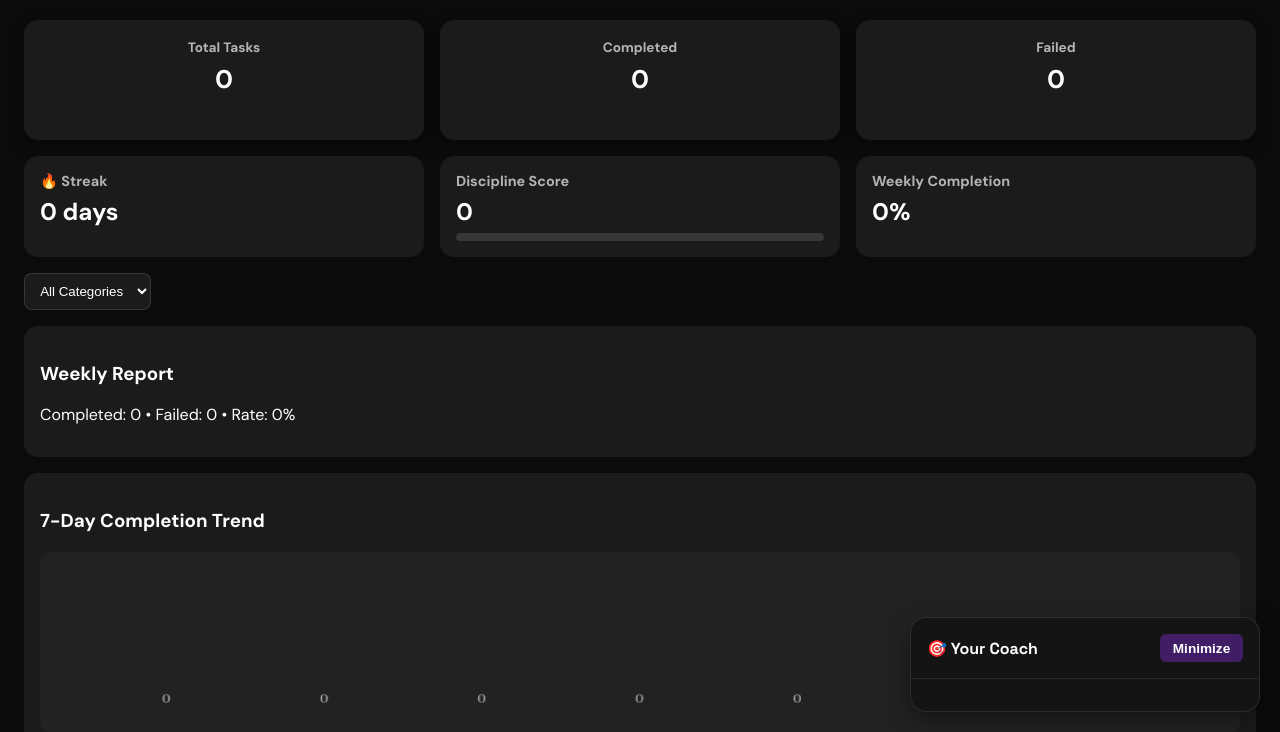
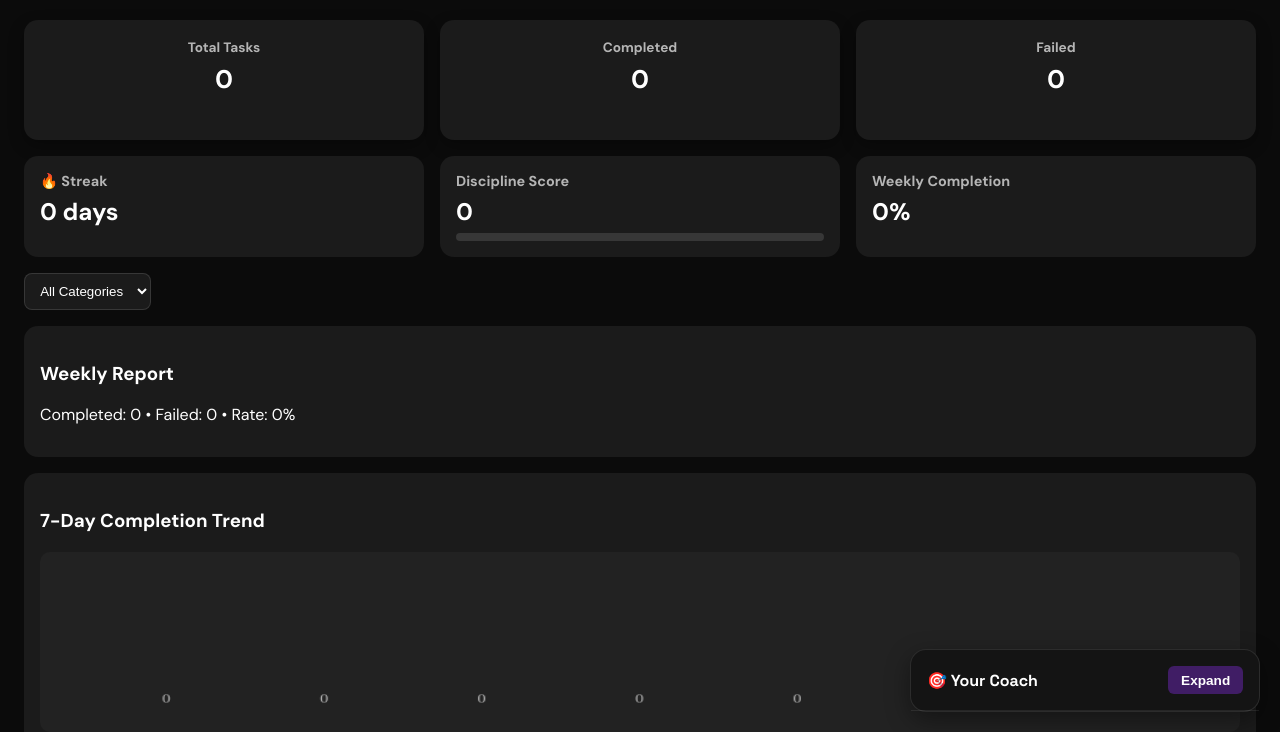
Before and after one commit to HendrickslinUX/Metrix, a website: page user-dashboard.html in a window 1280 px wide. Both pictures are taken after a click on the button "Minimize". Shown: the part 68-800 px from the top of the page. Drawn offline with Linux system fonts and the light colour scheme; no server answers.

Commit message:
Update user-dashboard.html

```diff
--- a/user-dashboard.html
+++ b/user-dashboard.html
@@ -285,6 +285,7 @@
     display: flex;
     flex-direction: column;
     border: 1px solid rgba(255,255,255,0.1);
+    transition: max-height 0.18s ease;
   }
   .coach-panel-header {
     padding: 1rem;
@@ -519,6 +520,35 @@
 
   const editModal = document.getElementById('editModal');
 
+  // ✅ FIX: Coach minimize toggle wiring
+  const coachPanel = document.getElementById('coachPanel');
+  const coachPanelToggle = document.getElementById('coachPanelToggle');
+  const coachMessages = document.getElementById('coachMessages');
+  let coachMinimized = false;
+
+  function applyCoachPanelState() {
+    if (!coachPanel || !coachPanelToggle || !coachMessages) return;
+    if (coachMinimized) {
+      coachPanel.style.maxHeight = '64px';
+      coachMessages.style.display = 'none';
+      coachPanelToggle.textContent = 'Expand';
+    } else {
+      coachPanel.style.maxHeight = '';
+      coachMessages.style.display = 'flex';
+      coachPanelToggle.textContent = 'Minimize';
+    }
+  }
+
+  if (coachPanelToggle) {
+    coachPanelToggle.addEventListener('click', () => {
+      coachMinimized = !coachMinimized;
+      applyCoachPanelState();
+    });
+  }
+
+  // Ensure correct initial state
+  applyCoachPanelState();
+
   function notify(message, type = 'info') {
     const toast = document.createElement('div');
     toast.className = 'toast';
@@ -553,7 +583,6 @@
   function saveTaskLocallyAndRemote(task) {
     state.tasks.push(task);
 
-    // IMPORTANT: remote save must still happen; show error if it fails
     if (window._saveTask) {
       window._saveTask(task)
         .then(() => notify('Saved', 'success'))
@@ -854,11 +883,10 @@
 
   categoryFilter.onchange = (e) => { state.categoryFilter = e.target.value; renderCalendar(); };
 
-  // ====== FIXED HYDRATION (THIS IS THE BUG FIX) ======
-  // Clone loadedTasks BEFORE clearing state.tasks so we don't wipe the input array.
+  // ====== FIXED HYDRATION (YOUR TASK SAVE FIX) ======
   window._dashboardHydrate = async (loadedTasks, userProfile = {}) => {
-    const snapshot = Array.isArray(loadedTasks) ? loadedTasks.map(t => ({ ...t })) : [];   // ✅ clone objects
-    state.tasks.length = 0;                                                               // ✅ safe now
+    const snapshot = Array.isArray(loadedTasks) ? loadedTasks.map(t => ({ ...t })) : [];
+    state.tasks.length = 0;
     snapshot.forEach(t => state.tasks.push(t));
     state.analytics.streak = Number(userProfile.streakCount || 0);
     state.analytics.streakHistory = userProfile.streakHistory || [];
@@ -935,7 +963,6 @@
       if (typeof t.reminderSameDaySent === "undefined") t.reminderSameDaySent = false;
     });
 
-    // keep window.tasks updated for compatibility
     window.tasks.length = 0;
     loaded.forEach(t => window.tasks.push(t));
   }
@@ -1154,7 +1181,6 @@
     await loadCoachMessages(user.uid);
     const userProfile = await loadUserProfile(user.uid);
 
-    // ✅ FIX: pass a CLONED snapshot into hydrate so it can’t be wiped
     const snapshot = window.tasks.map(t => ({ ...t }));
 
     if (typeof window._dashboardHydrate === "function") {
```
